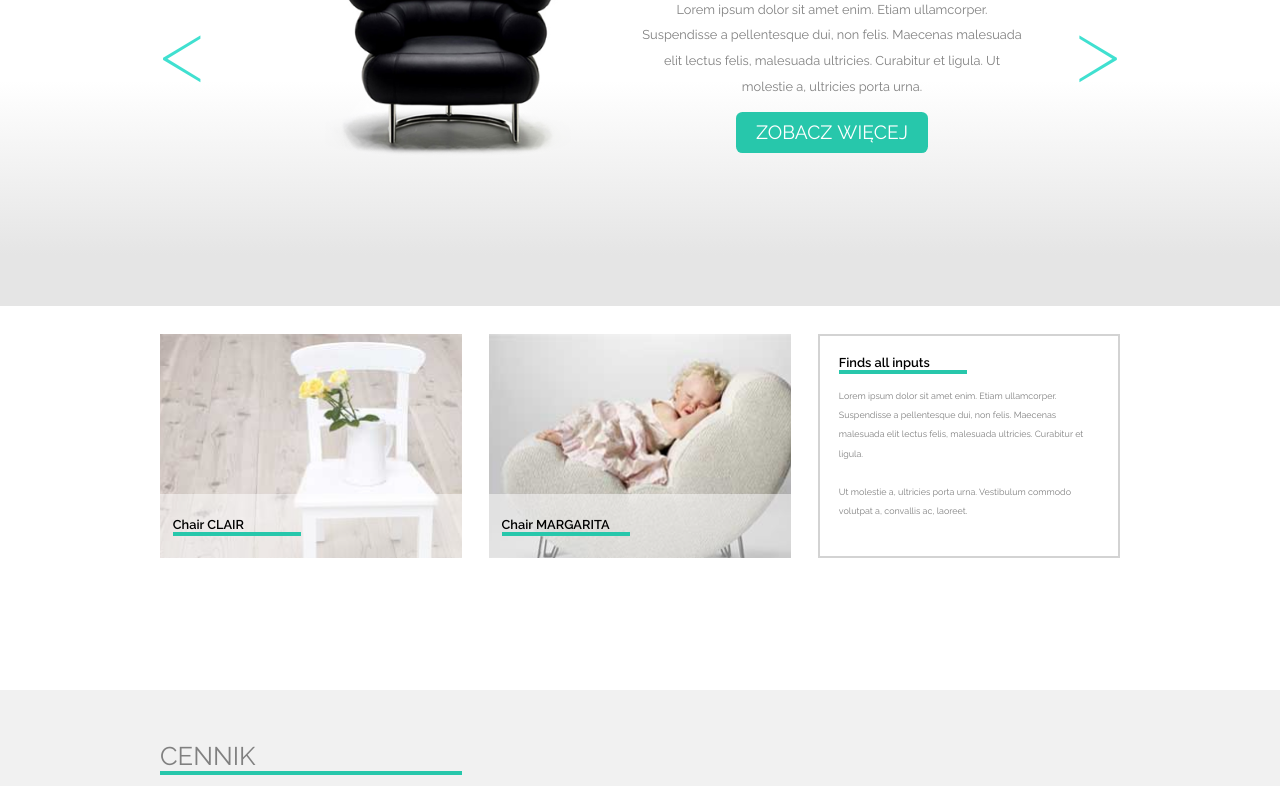
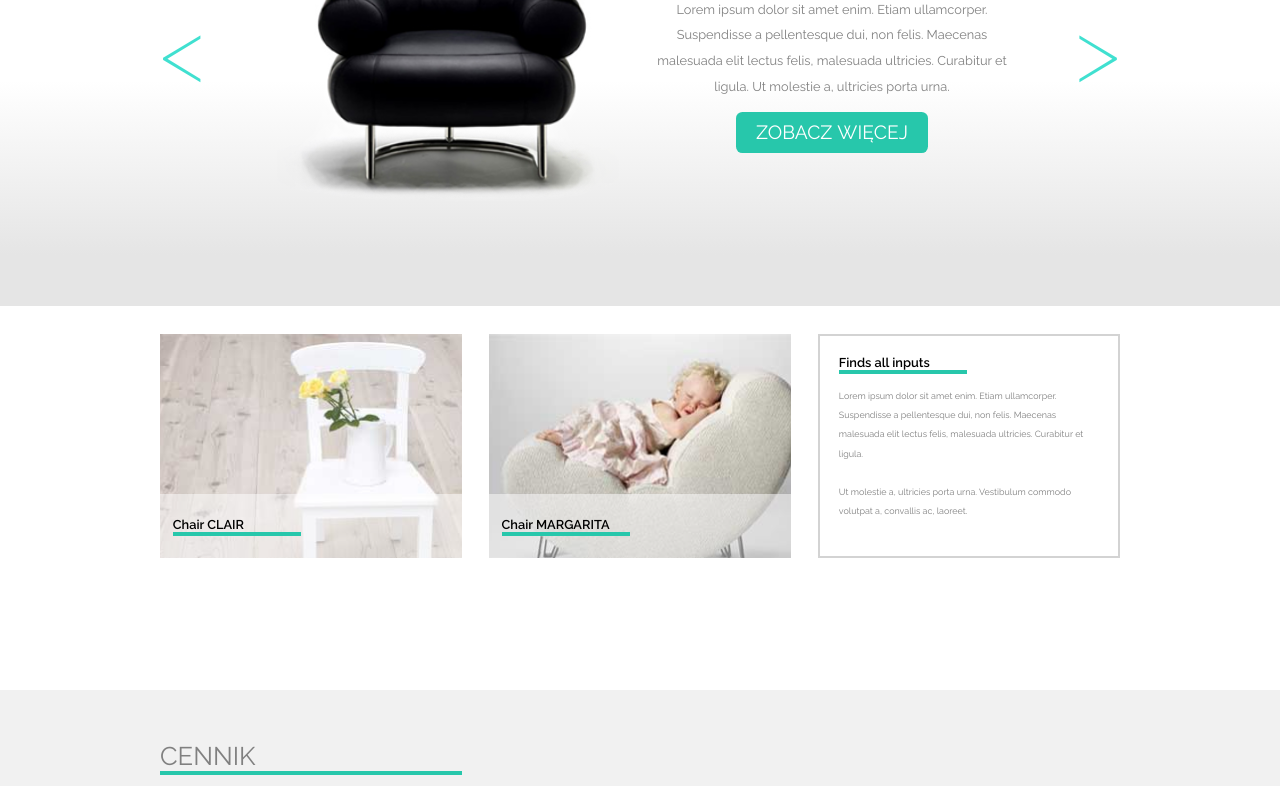
Before and after one commit to lmc-101/workshops, a website: page index.html in a window 1280 px wide. Shown: the part 270-1056 px from the top of the page. Drawn offline with Linux system fonts and the light colour scheme.

Commit message:
slider section background & text fixed

```diff
--- a/index.html
+++ b/index.html
@@ -12,8 +12,8 @@
             <div class='main'>
                 <div class='logo'>SIT&nbsp;<span class='green'>ON</span>&nbsp;CHAIR</div>
                 <nav class="dropdown">
-                   <ul>
-                   <li class="dropbtn">O FIRMIE
+                    <ul>
+                        <li class="dropbtn">O FIRMIE
 <!--
               <div class="dropdown-content">
                     <a href="#">AKTUALNOŚCI</a>
@@ -21,8 +21,8 @@
                     <a href="#">HISTORIA</a>
               </div>
 -->
-                <li>GALERIA</li>
-                <li>KONTAKT</li>
+                        <li>GALERIA</li>
+                        <li>KONTAKT</li>
                 </ul>
                 </nav>
 
@@ -34,11 +34,11 @@
                 <div class='left_arrow'>&#60;</div>
                 <div class='slider'>
                     <div class='black_chair'>
-                        <img src='images/black_chair.png'>
+                        <div class='main_chair'></div>
                     </div>
                     <div class='main_idea'>
                         <h1>SIT&nbsp;<span class='green'>ON</span>&nbsp;OUR&nbsp;<span class='green'>CHAIR</span></h1>
-                        <p>Lorem ipsum dolor sit amet enim. Etiam ullamcorper. Suspendisse a pellentesque dui, non felis. Maecenas malesuada elit lectus felis, malesuada ultricies. Curabitur et ligula. Ut molestie a, ultricies porta urna.</p>
+                        <p>Lorem ipsum dolor sit amet enim. Etiam ullamcorper.<br>Suspendisse a pellentesque dui, non felis. Maecenas<br>malesuada elit lectus felis, malesuada ultricies. Curabitur et<br>ligula. Ut molestie a, ultricies porta urna.</p>
                         <div class="button"><a href='#'>ZOBACZ&nbsp;WIĘCEJ</a></div>
                     </div>
                 </div>
--- a/scss/style.scss
+++ b/scss/style.scss
@@ -35,7 +35,6 @@ header {
     font-weight: 600;
 }
 
-
 nav li {
     display: inline-block;
     color: white;
@@ -44,22 +43,25 @@ nav li {
     font-size: 1vw;
 }
 
-.slider_background {
-    background: rgb(255, 255, 255);
-    /* Old browsers */
-    background: -moz-linear-gradient(top, rgba(255, 255, 255, 1) 0%, rgba(255, 255, 255, 1) 56%, rgba(229, 229, 229, 1) 90%, rgba(229, 229, 229, 1) 100%);
-    /* FF3.6-15 */
-    background: -webkit-linear-gradient(top, rgba(255, 255, 255, 1) 0%, rgba(255, 255, 255, 1) 56%, rgba(229, 229, 229, 1) 90%, rgba(229, 229, 229, 1) 100%);
-    /* Chrome10-25,Safari5.1-6 */
-    background: linear-gradient(to bottom, rgba(255, 255, 255, 1) 0%, rgba(255, 255, 255, 1) 56%, rgba(229, 229, 229, 1) 90%, rgba(229, 229, 229, 1) 100%);
-    /* W3C, IE10+, FF16+, Chrome26+, Opera12+, Safari7+ */
-}
-
 
 /*slider section*/
 .slider_background {
 
+   /* Permalink - use to edit and share this gradient: http://colorzilla.com/gradient-editor/#ffffff+0,ffffff+56,e5e5e5+90,e5e5e5+100 */
+
+    background: rgb(255,255,255);
+    /* Old browsers */
+    background: -moz-linear-gradient(top, rgba(255,255,255,1) 0%, rgba(255,255,255,1) 56%, rgba(229,229,229,1) 90%, rgba(229,229,229,1) 100%);
+    /* FF3.6-15 */
+    background: -webkit-linear-gradient(top, rgba(255,255,255,1) 0%,rgba(255,255,255,1) 56%,rgba(229,229,229,1) 90%,rgba(229,229,229,1) 100%);
+    /* Chrome10-25,Safari5.1-6 */
+    background: linear-gradient(to bottom, rgba(255,255,255,1) 0%,rgba(255,255,255,1) 56%,rgba(229,229,229,1) 90%,rgba(229,229,229,1) 100%);
+    /* W3C, IE10+, FF16+, Chrome26+, Opera12+, Safari7+ */
+    filter: progid:DXImageTransform.Microsoft.gradient( startColorstr='#ffffff', endColorstr='#e5e5e5',GradientType=0 );
+    /* IE6-9 */
+
     height: 40vw;
+
     .main {
         display: flex;
         justify-content: space-between;
@@ -95,14 +97,18 @@ nav li {
 
 .black_chair {
     width: 50%;
-    height: 20vw;
     display: flex;
     align-items: center;
     justify-content: center;
 
-    img {
-        height: auto;
-        width: 100%;
+
+    .main_chair {
+        width: 30vw;
+        height: 30vw;
+        background-image: url(../images/black_chair.png);
+        background-repeat: no-repeat;
+        background-position: center;
+        background-size: cover;
     }
 }
 
@@ -125,6 +131,7 @@ nav li {
         line-height: 2vw;
         margin-bottom: 1vw;
         margin-top: 1vw;
+        white-space: nowrap;
     }
 }
 
@@ -144,7 +151,7 @@ nav li {
 }
 
 
-/*section 2*/
+/*merchandise section*/
 .merchandise {
     background-color: white;
     height: auto;
@@ -220,7 +227,7 @@ nav li {
 }
 
 
-/*section 3*/
+/*prices section*/
 
 .plan_offer {
     background-color: rgb(241, 241, 241);
@@ -392,7 +399,7 @@ nav li {
 
 }
 
-/*section 4*/
+/*contact section*/
 .contact {
     background-color: white;
     width: 100%;
```
Also changed, not shown: css/style.css.
